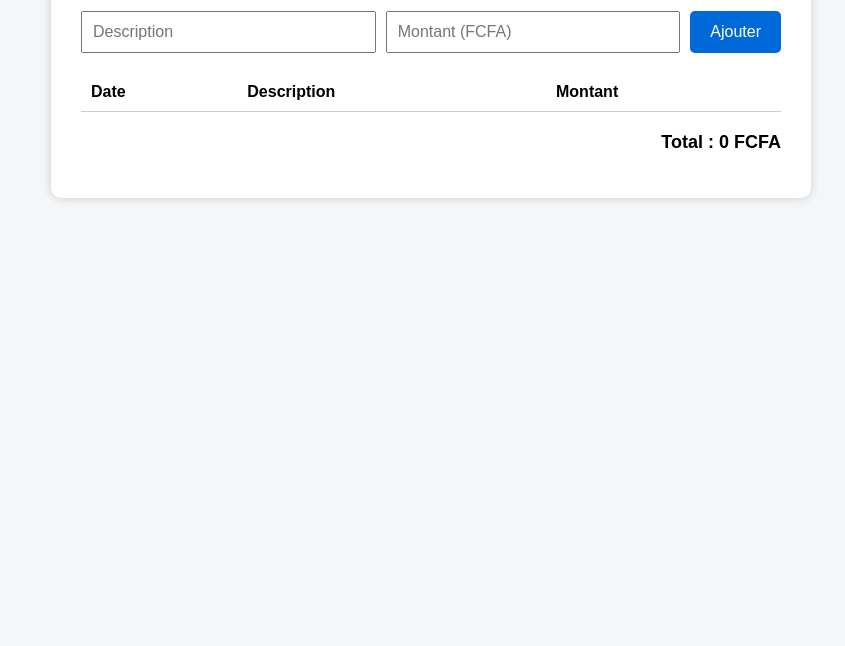
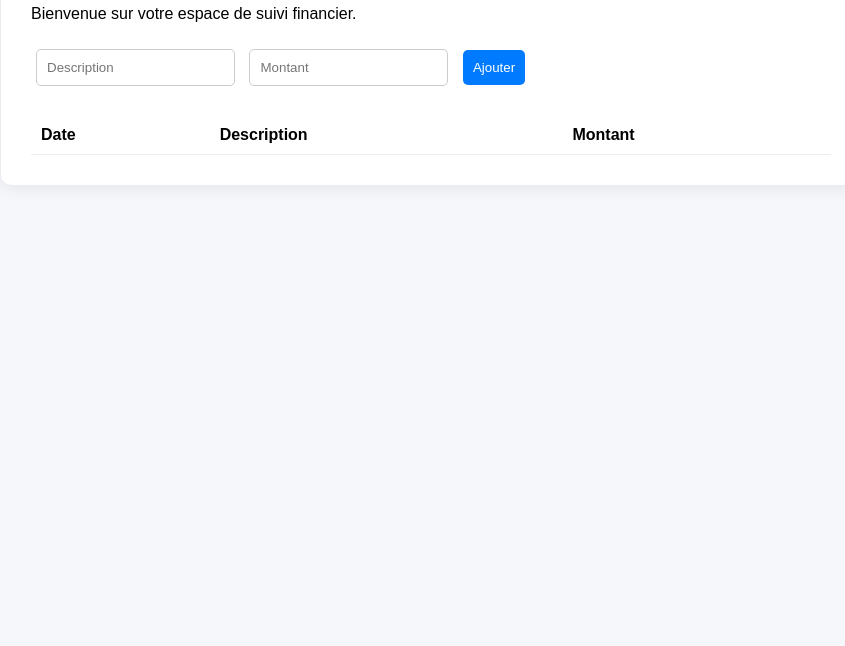
Before and after one commit to akakoulloucedricaimglobal-spec/mon-agent-auto-dashboard, a plain HTML site: page index.html in a window 1280 px wide. Shown: the part 154-800 px from the top of the page, without its empty margins (209-1054 px from the left). Drawn offline with Linux system fonts and the light colour scheme.

Commit message:
index.html

```diff
--- a/index.html
+++ b/index.html
@@ -2,20 +2,66 @@
 <html lang="fr">
 <head>
   <meta charset="UTF-8" />
-  <meta name="viewport" content="width=device-width, initial-scale=1.0"/>
-  <title>Mon Tableau de Bord des Revenus</title>
-  <link rel="stylesheet" href="style.css" />
+  <meta name="viewport" content="width=device-width, initial-scale=1.0" />
+  <title>Tableau de Bord des Revenus</title>
+  <style>
+    body {
+      background-color: #f5f7fa;
+      font-family: Arial, sans-serif;
+    }
+    .container {
+      background: white;
+      max-width: 800px;
+      margin: 50px auto;
+      padding: 30px;
+      border-radius: 10px;
+      box-shadow: 0 0 20px rgba(0,0,0,0.1);
+    }
+    h1 {
+      text-align: center;
+      margin-bottom: 20px;
+    }
+    input, button {
+      padding: 10px;
+      margin: 10px 5px;
+      border-radius: 5px;
+      border: 1px solid #ccc;
+    }
+    button {
+      background-color: #007bff;
+      color: white;
+      border: none;
+      cursor: pointer;
+    }
+    button:hover {
+      background-color: #0056b3;
+    }
+    table {
+      width: 100%;
+      margin-top: 20px;
+      border-collapse: collapse;
+    }
+    th, td {
+      padding: 10px;
+      border-bottom: 1px solid #eee;
+      text-align: left;
+    }
+    #total {
+      font-weight: bold;
+      font-size: 20px;
+      float: right;
+      margin-top: 10px;
+    }
+  </style>
 </head>
 <body>
   <div class="container">
     <h1>💰 Mon Tableau de Bord des Revenus</h1>
     <p>Bienvenue sur votre espace de suivi financier.</p>
 
-    <div class="input-section">
-      <input type="text" id="description" placeholder="Description" />
-      <input type="number" id="montant" placeholder="Montant (FCFA)" />
-      <button onclick="ajouterRevenu()">Ajouter</button>
-    </div>
+    <input type="text" id="description" placeholder="Description">
+    <input type="number" id="montant" placeholder="Montant">
+    <button onclick="ajouterRevenu()">Ajouter</button>
 
     <table>
       <thead>
@@ -24,13 +70,4 @@
           <th>Description</th>
           <th>Montant</th>
         </tr>
-      </thead>
-      <tbody id="revenu-table-body"></tbody>
-    </table>
-
-    <h2 class="summary">Total : <span id="total">0 FCFA</span></h2>
-  </div>
-
-  <script src="script.js"></script>
-</body>
-</html>
+      </thea
```
